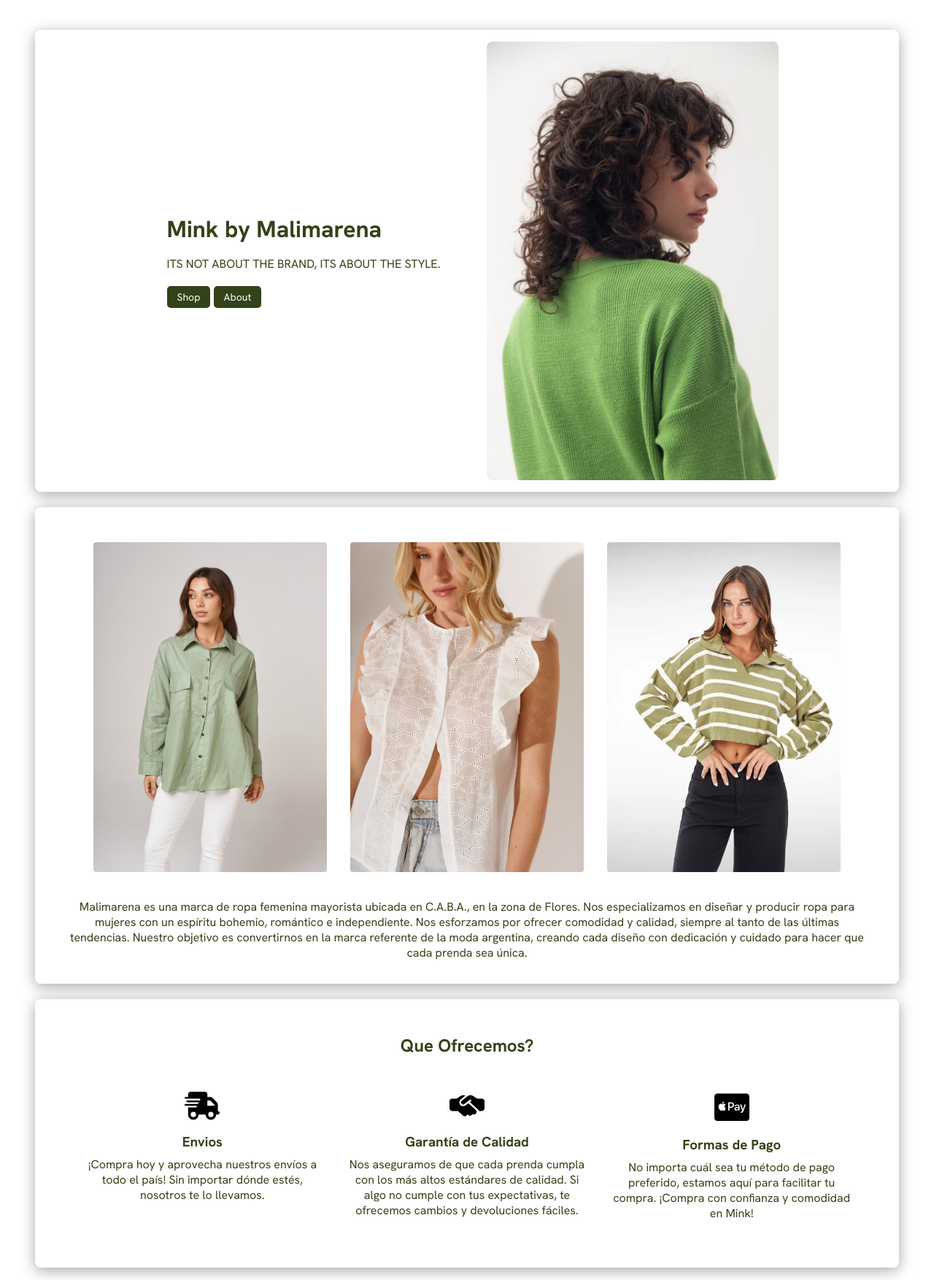
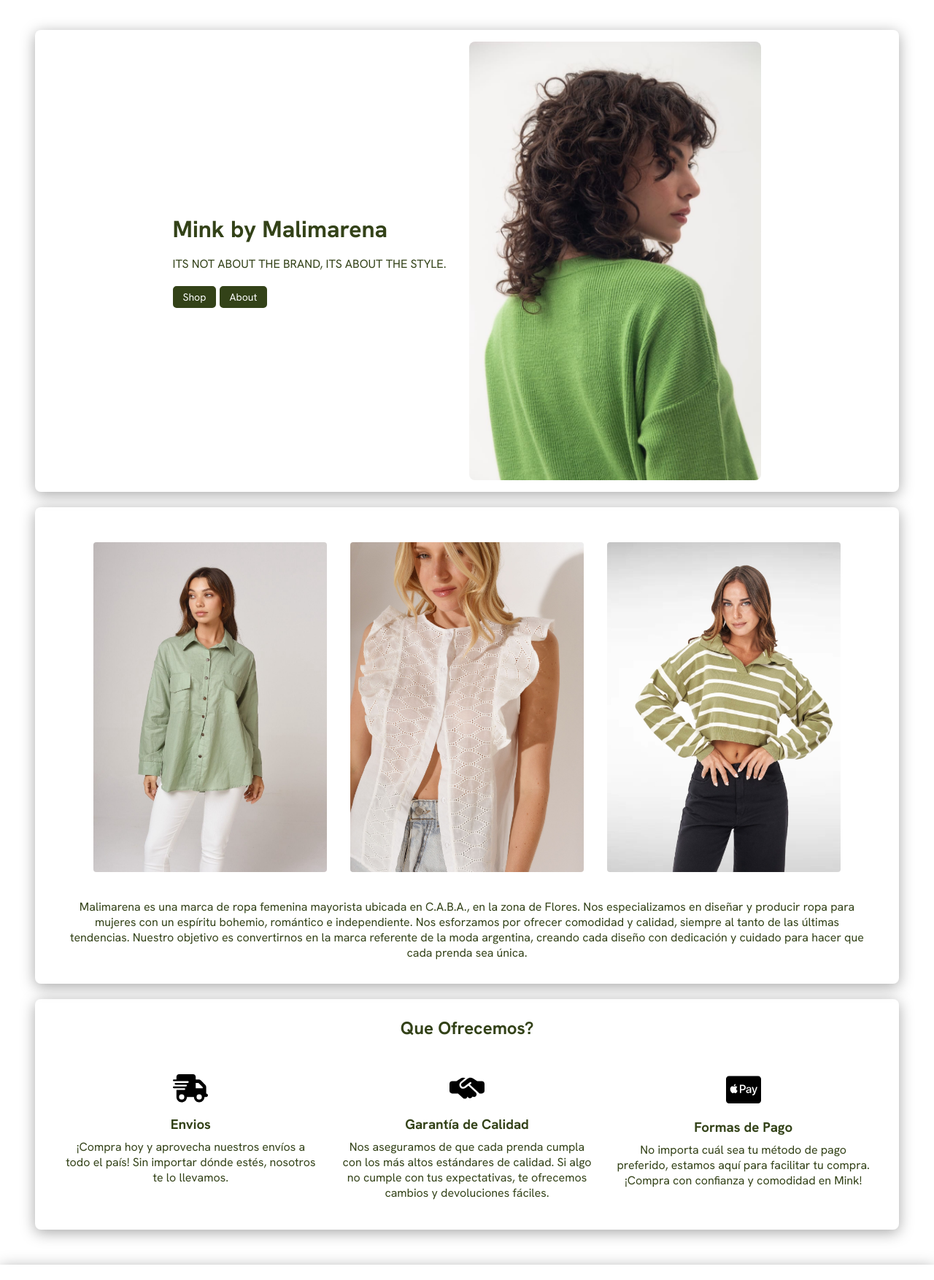
Before and after one commit to allexcho/MINK, a plain HTML site: page index.html in a window 1280 px wide. Shown: the part 87-1841 px from the top of the page at 73% size. Drawn offline with Linux system fonts and the light colour scheme.

Commit message:
media query changes

```diff
--- a/assets/styles.css
+++ b/assets/styles.css
@@ -262,7 +262,7 @@ nav ul li {
   padding: 0 1rem 0 1rem;
 }
 
-@media (min-width: 800px) {
+@media (min-width: 700px) {
   .hamburger-icon {
     display: none;
   }
@@ -278,13 +278,28 @@ nav ul li {
   nav ul li {
     margin: 0 10px;
   }
-
+  .container {
+    gap: 0;
+  }
   .containerleft {
-    padding-left: 2rem;
+    padding-left: 3rem;
+  }
+  .containerright {
+    padding-right: 2rem;
+  }
+  .cards {
+    padding: 1.5rem;
   }
 }
 
-@media (max-width: 500px) {
+@media (min-width: 700px) and (max-width: 760px) {
+  .footer-middle {
+    padding-bottom: 0;
+    padding: 2rem;
+  }
+}
+
+@media (max-width: 699px) {
   .container {
     display: flex;
     flex-direction: column-reverse;
```
Also changed, not shown: 1 other file.
